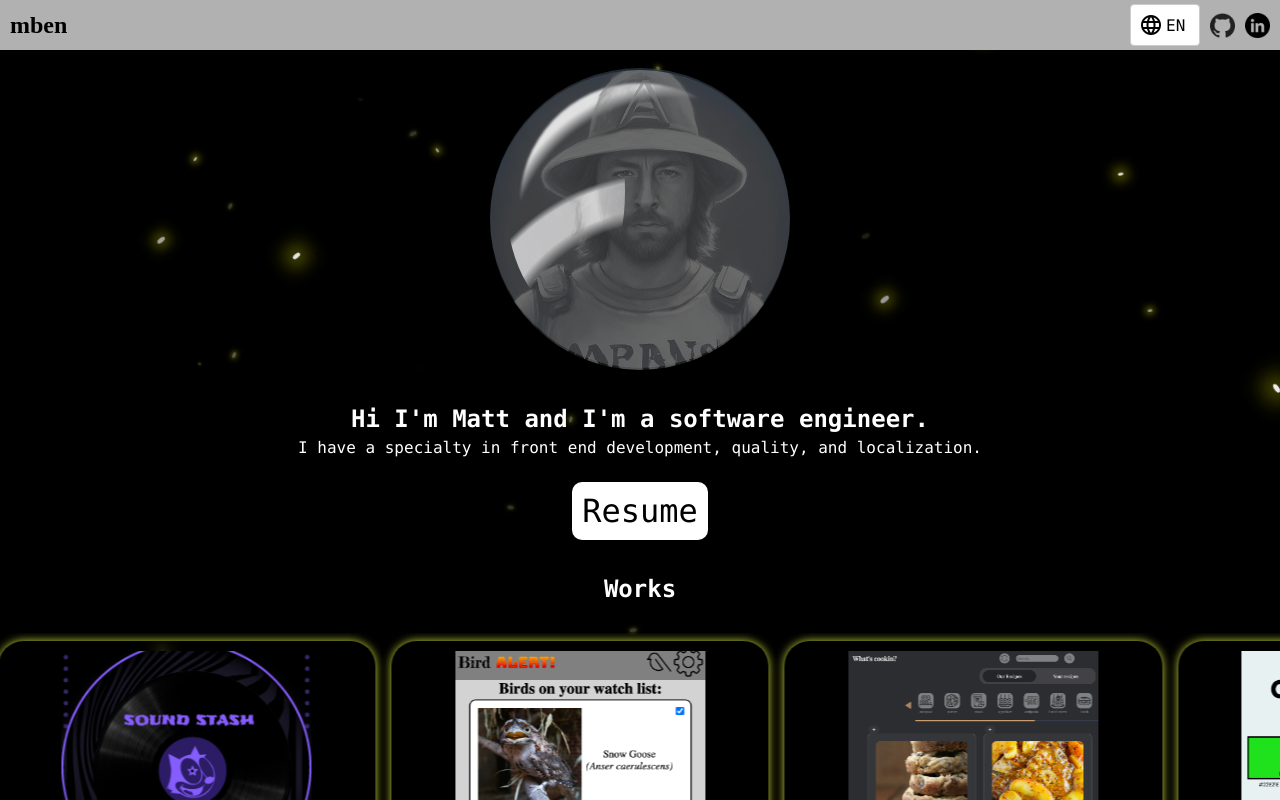
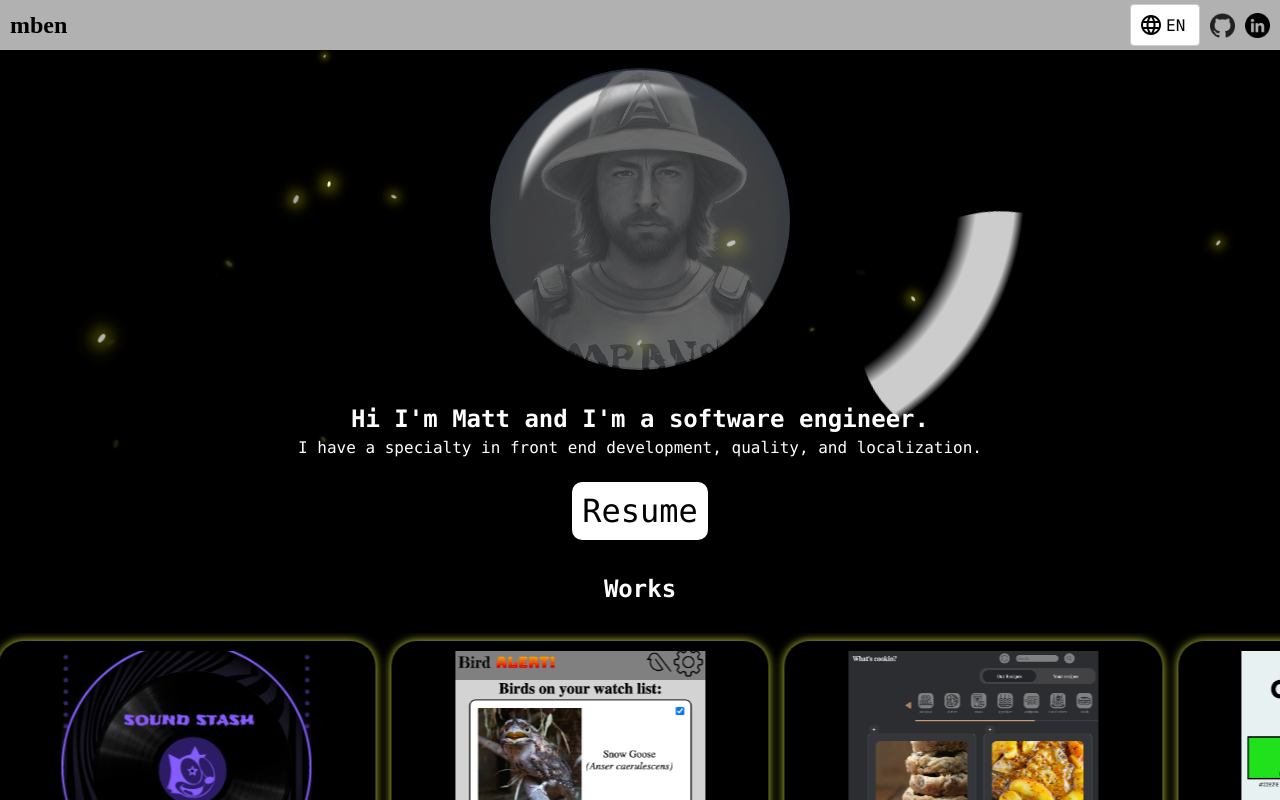
Before and after one commit to mbenfowler/portfolio, a React (Create React App) app: page / in a window 1280 px wide. Shown: the top 800 px of the page. Built offline with nearby package versions, Linux system fonts and the light colour scheme; a web font is replaced by a local one.

Commit message:
Make it zero width

```diff
--- a/src/components/AboutMe/AboutMe.scss
+++ b/src/components/AboutMe/AboutMe.scss
@@ -190,9 +190,9 @@ $quantity: 100;
     &:before {
         filter: blur(0);
         height: 80%;
-        width: 40%;
+        // width: 40%;
         background: radial-gradient(circle at 130% 130%, rgba(255, 255, 255, 0) 0, rgba(255, 255, 255, 0) 46%, rgba(255, 255, 255, 0.8) 50%, rgba(255, 255, 255, 0.8) 58%, rgba(255, 255, 255, 0) 60%, rgba(255, 255, 255, 0) 100%);
-        // transform: translateX(131%) translateY(58%) rotateZ(168deg) rotateX(10deg);
+        transform: translateX(131%) translateY(58%) rotateZ(168deg) rotateX(10deg);
     }
     &:after {
         display: block;
```
